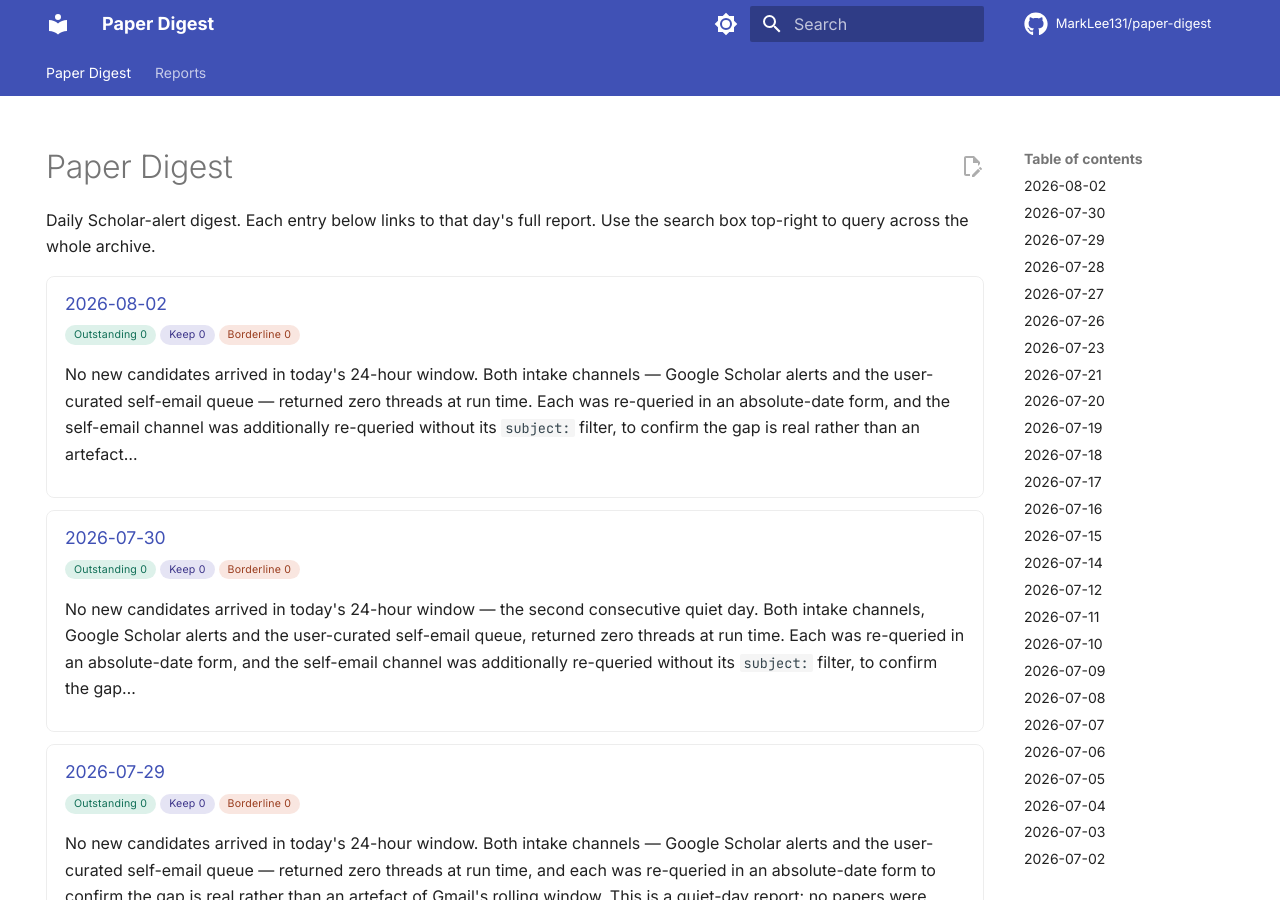
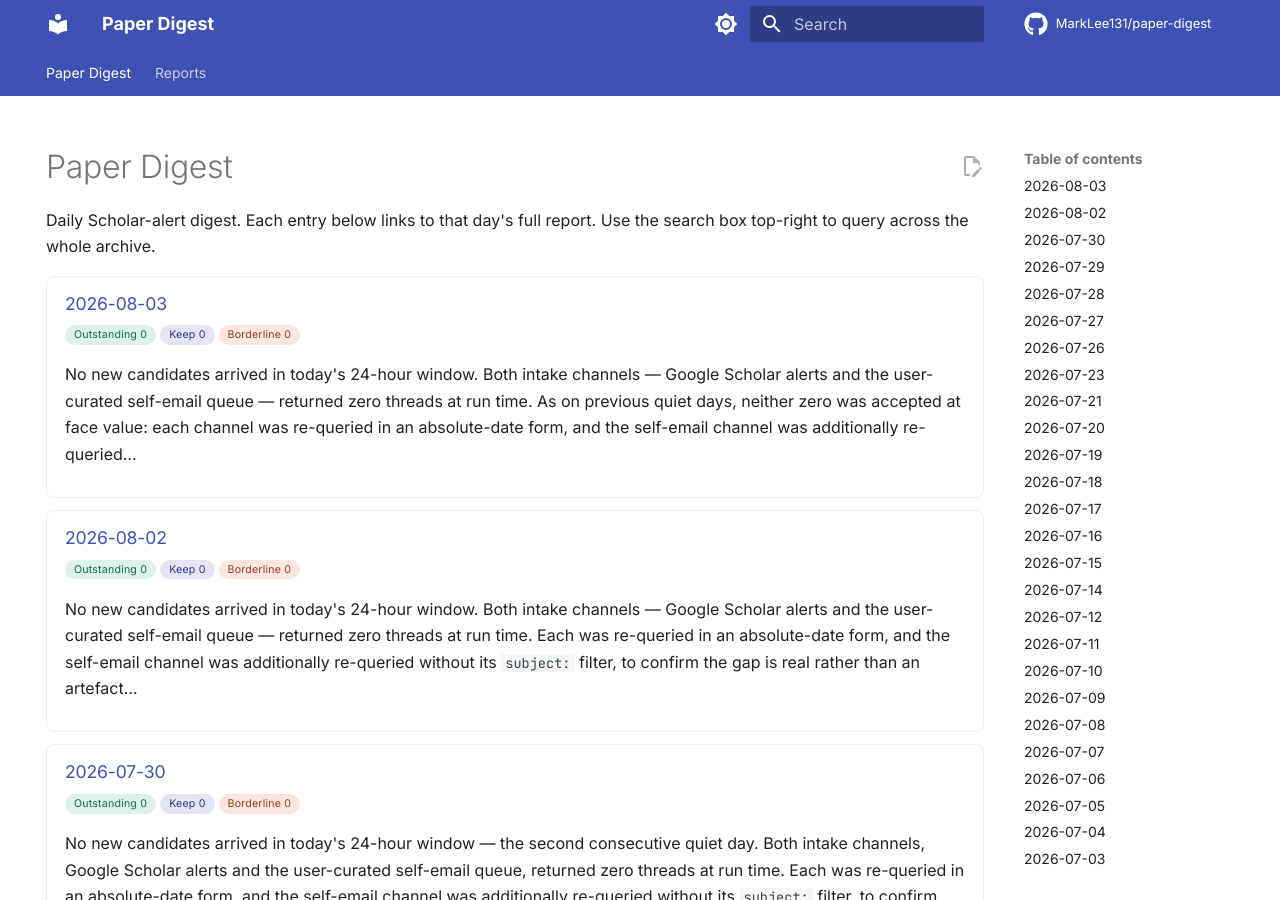
Before and after one commit to MarkLee131/paper-digest, an MkDocs documentation site: the page built from docs/index.md, in a window 1280 px wide and 900 px high. Built offline with MkDocs 1.6.1 and Material for MkDocs 9.7.7, drawn with Linux system fonts in a browser that asks for light colours; comment, search, counter and statistics services are not loaded.

Commit message:
digest: 2026-08-03 — 0 papers analysed (Outstanding 0, Keep 0)

```diff
--- a/docs/index.md
+++ b/docs/index.md
@@ -9,6 +9,13 @@ hide:
 Daily Scholar-alert digest. Each entry below links to that day's full report. Use the search box top-right to query across the whole archive.
 
 <!-- BEGIN AUTO-INDEX -->
+<div class="digest-card" markdown>
+### [2026-08-03](reports/2026-08-03/index.md)
+<div class="meta"><span class="chip outstanding">Outstanding 0</span><span class="chip keep">Keep 0</span><span class="chip borderline">Borderline 0</span></div>
+
+No new candidates arrived in today's 24-hour window. Both intake channels — Google Scholar alerts and the user-curated self-email queue — returned zero threads at run time. As on previous quiet days, neither zero was accepted at face value: each channel was re-queried in an absolute-date form, and the self-email channel was additionally re-queried…
+</div>
+
 <div class="digest-card" markdown>
 ### [2026-08-02](reports/2026-08-02/index.md)
 <div class="meta"><span class="chip outstanding">Outstanding 0</span><span class="chip keep">Keep 0</span><span class="chip borderline">Borderline 0</span></div>
```
Also changed, not shown: docs/reports/2026-08-03/index.md (added, +52 -0 lines), docs/reports/.pages, 1 other file.
